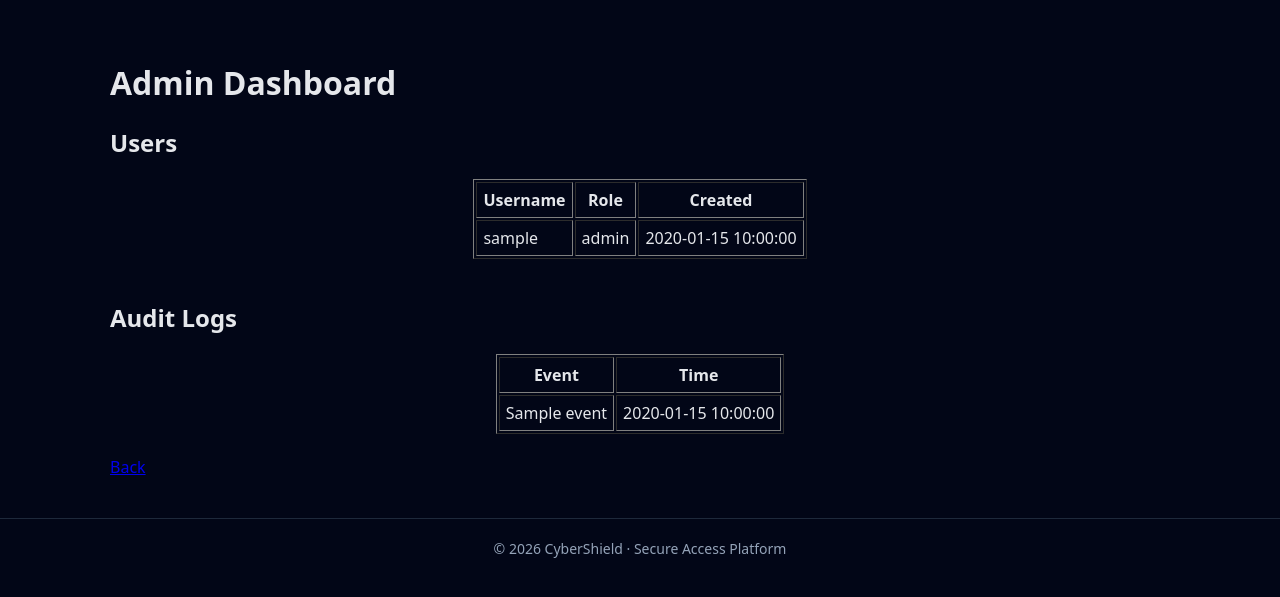
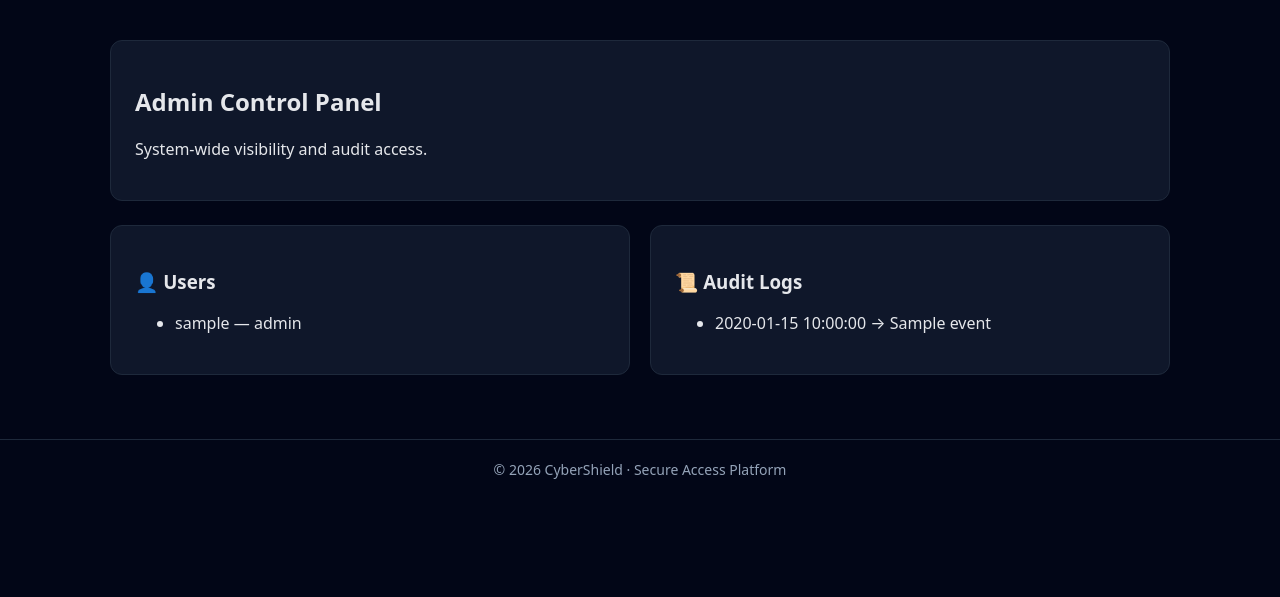
Before and after one commit to sushantkane123/cybershield-flask, a Flask app: template templates/admin.html in a window 1280 px wide. Shown: the part 71-668 px from the top of the page. Run offline with Flask 3, Linux system fonts and the light colour scheme; the template is opened without the code that fills it: most values are stand-ins (such as "Sample title", 1, 10 or a date in 2020).

Commit message:
Refactor admin dashboard layout and content display

```diff
--- a/templates/admin.html
+++ b/templates/admin.html
@@ -1,40 +1,28 @@
 {% extends "base.html" %}
 
 {% block content %}
-<h1>Admin Dashboard</h1>
+<div class="card">
+    <h2>Admin Control Panel</h2>
+    <p>System-wide visibility and audit access.</p>
+</div>
 
-<h2>Users</h2>
-<table border="1" cellpadding="6" style="margin:auto">
-    <tr>
-        <th>Username</th>
-        <th>Role</th>
-        <th>Created</th>
-    </tr>
-    {% for user in users %}
-    <tr>
-        <td>{{ user.username }}</td>
-        <td>{{ user.role }}</td>
-        <td>{{ user.created_at }}</td>
-    </tr>
-    {% endfor %}
-</table>
+<div class="grid">
+    <div class="card">
+        <h3>👤 Users</h3>
+        <ul>
+            {% for user in users %}
+                <li>{{ user.username }} — {{ user.role }}</li>
+            {% endfor %}
+        </ul>
+    </div>
 
-<br>
-
-<h2>Audit Logs</h2>
-<table border="1" cellpadding="6" style="margin:auto">
-    <tr>
-        <th>Event</th>
-        <th>Time</th>
-    </tr>
-    {% for log in logs %}
-    <tr>
-        <td>{{ log.event }}</td>
-        <td>{{ log.created_at }}</td>
-    </tr>
-    {% endfor %}
-</table>
-
-<br>
-<a href="/dashboard">Back</a>
+    <div class="card">
+        <h3>📜 Audit Logs</h3>
+        <ul>
+            {% for log in logs %}
+                <li>{{ log.created_at }} → {{ log.event }}</li>
+            {% endfor %}
+        </ul>
+    </div>
+</div>
 {% endblock %}
```
